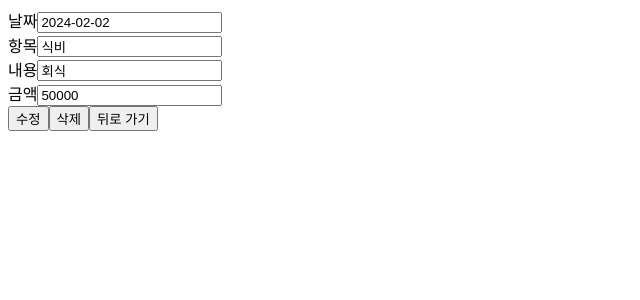
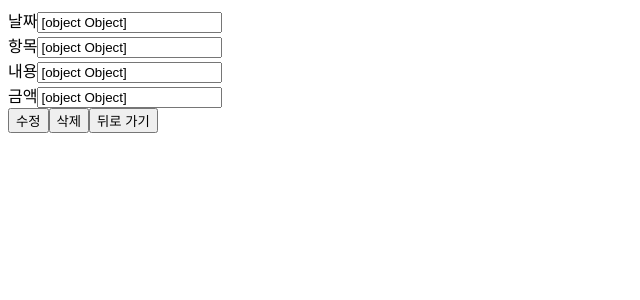
Before and after one commit to ydmaad/React-3-2-assignment, a React (Vite) app: page /detail/24310f72-56b4-41a7-a9c2-458580ef1f8 in a window 1280 px wide. Shown: the top 300 px of the page, without its empty margins (0-640 px from the left). Built offline with nearby package versions, Linux system fonts and the light colour scheme.

Commit message:
코드전송

```diff
--- a/src/page/Detail.jsx
+++ b/src/page/Detail.jsx
@@ -1,4 +1,4 @@
-import React from "react";
+import React, { useState } from "react";
 import { useNavigate, useParams } from "react-router-dom";
 
 const Detail = ({ list, setList }) => {
@@ -11,9 +11,11 @@
     return item.id === params.id;
   });
 
-  const inputChange = e => {
-    const { input, value } = e.target.value;
-    setList({ ...list, input: value });
+  const [inputValue, setInputValue] = useState(targetData);
+
+  const hangleInputChange = e => {
+    setInputValue(e.target.value);
+    setList([{ ...list, inputValue }]);
   };
 
   return (
@@ -21,19 +23,19 @@
       <div>
         <div>
           날짜
-          <input value={targetData.date} onChange={inputChange} />
+          <input value={inputValue} onChange={hangleInputChange} />
         </div>
         <div>
           항목
-          <input value={targetData.item} onChange={inputChange} />
+          <input value={inputValue} onChange={hangleInputChange} />
         </div>
         <div>
           내용
-          <input value={targetData.description} onChange={inputChange} />
+          <input value={inputValue} onChange={hangleInputChange} />
         </div>
         <div>
           금액
-          <input value={targetData.amount} onChange={inputChange} />
+          <input value={inputValue} onChange={hangleInputChange} />
         </div>
       </div>
       <button>수정</button>
```
